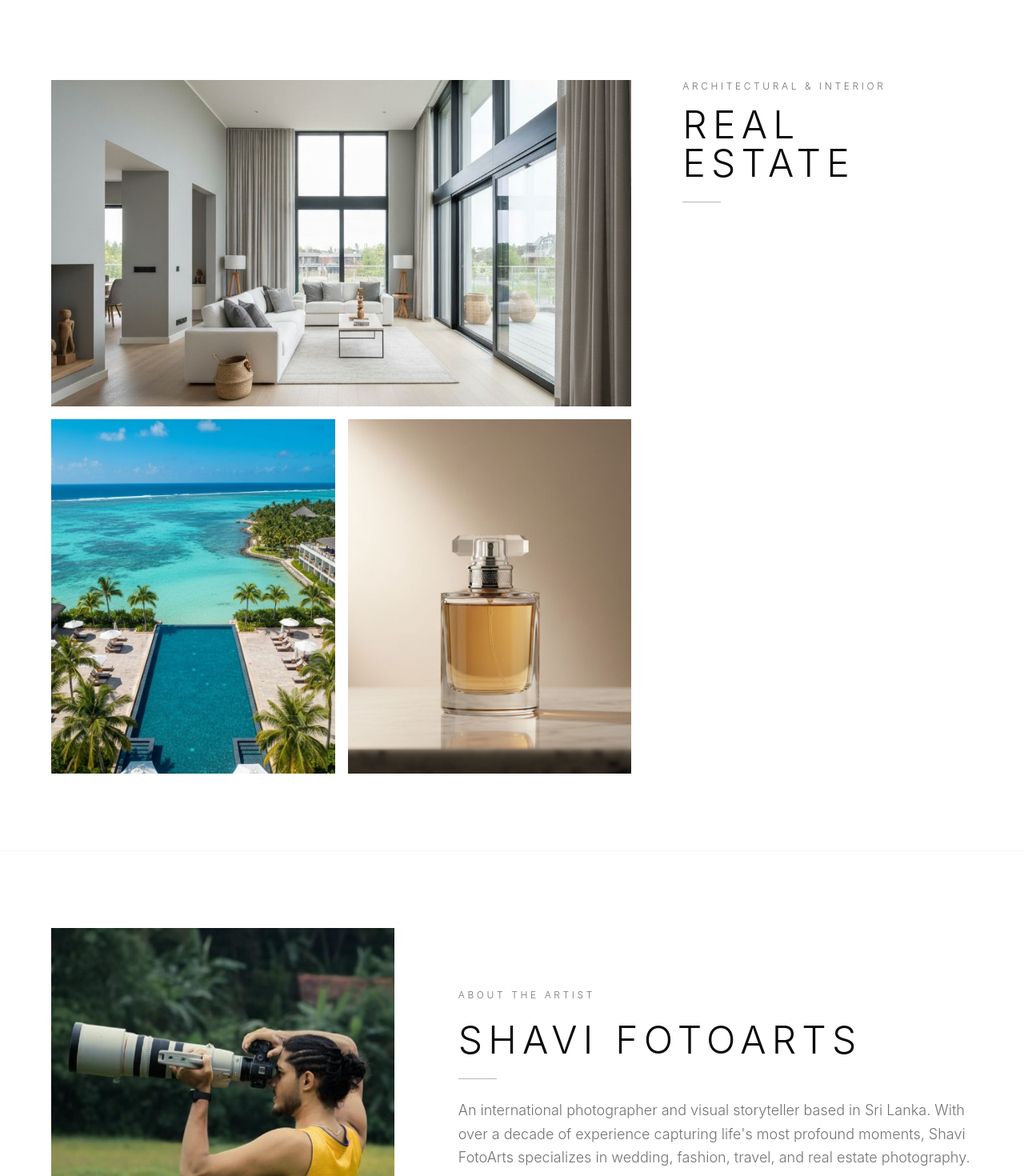
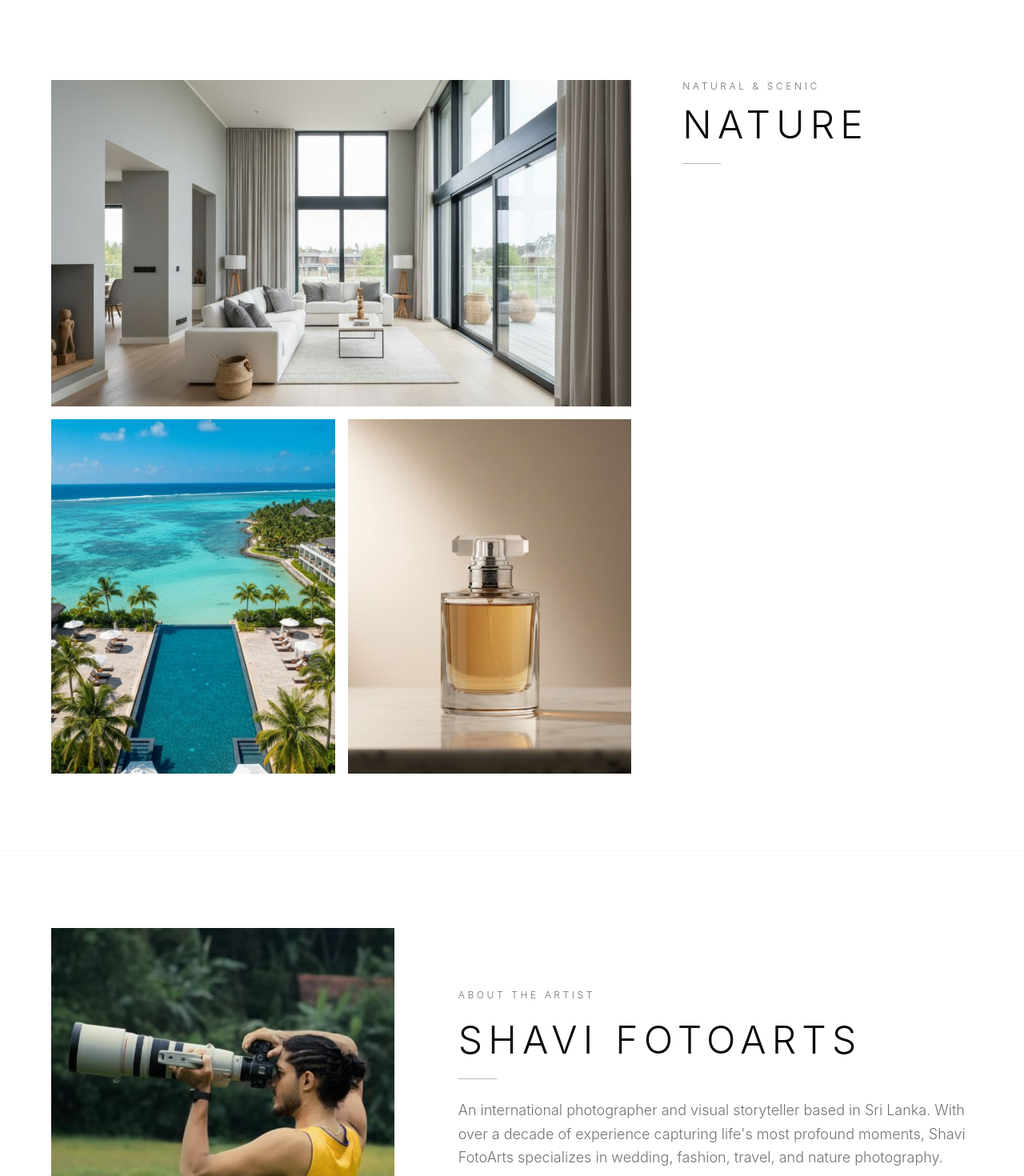
Before and after one commit to Isuru-Kottahachchi/Shavi-FotoArts, a Next.js app: page / in a window 1280 px wide. Shown: the part 4020-5490 px from the top of the page at 80% size. Built offline with nearby package versions, Linux system fonts and the light colour scheme.

Commit message:
feat: update photography services descriptions and categories to focus on nature photography

```diff
--- a/app/layout.tsx
+++ b/app/layout.tsx
@@ -19,13 +19,13 @@ const _cormorant = Cormorant_Garamond({
 export const metadata: Metadata = {
   title: 'Shavi FotoArts | International Photographer & Visual Storyteller',
   description:
-    'Professional photography services by Shavi FotoArts. Specializing in wedding, fashion, travel & hotel, and real estate photography. Available in Sri Lanka.',
+    'Professional photography services by Shavi FotoArts. Specializing in wedding, fashion, travel & hotel, and nature photography. Available in Sri Lanka.',
   keywords: [
     'photographer',
     'wedding photography',
     'fashion photography',
     'travel photography',
-    'real estate photography',
+    'nature photography',
     'Sri Lanka photographer',
     'Shavi FotoArts',
     'professional photographer',
@@ -40,7 +40,7 @@ export const metadata: Metadata = {
     siteName: 'Shavi FotoArts',
     title: 'Shavi FotoArts | International Photographer & Visual Storyteller',
     description:
-      'Professional photography services specializing in wedding, fashion, travel, and real estate photography. Available in Sri Lanka.',
+      'Professional photography services specializing in wedding, fashion, travel, and nature photography. Available in Sri Lanka.',
     images: [
       {
         url: '/images/portfolio-2.jpg',
@@ -54,7 +54,7 @@ export const metadata: Metadata = {
     card: 'summary_large_image',
     title: 'Shavi FotoArts | International Photographer',
     description:
-      'Professional photography services specializing in wedding, fashion, travel, and real estate photography. Available in Sri Lanka.',
+      'Professional photography services specializing in wedding, fashion, travel, and nature photography. Available in Sri Lanka.',
     images: ['/images/portfolio-2.jpg'],
   },
   robots: {
--- a/app/page.tsx
+++ b/app/page.tsx
@@ -11,7 +11,7 @@ const jsonLd = {
   "@type": "ProfessionalService",
   name: "Shavi FotoArts",
   description:
-    "Professional photography services specializing in wedding, fashion, travel & hotel, and real estate photography.",
+    "Professional photography services specializing in wedding, fashion, travel & hotel, and nature photography.",
   url: "https://shavifotoarts.com",
   image: "/images/portfolio-2.jpg",
   address: {
--- a/app/portfolio/page.tsx
+++ b/app/portfolio/page.tsx
@@ -7,7 +7,7 @@ import { portfolioCategories } from "@/lib/portfolio-data"
 export const metadata = {
   title: "Portfolio | Shavi FotoArts",
   description:
-    "Browse the full portfolio of Shavi FotoArts — wedding, fashion, travel & hotel, and real estate photography.",
+    "Browse the full portfolio of Shavi FotoArts — wedding, fashion, travel & hotel, and nature photography.",
 }
 
 export default function PortfolioPage() {
--- a/components/about-section.tsx
+++ b/components/about-section.tsx
@@ -32,7 +32,7 @@ export function AboutSection() {
           <p className="text-base md:text-lg leading-relaxed text-muted-foreground font-light">
             An international photographer and visual storyteller based in Sri Lanka. With over a decade of experience capturing
             life&apos;s most profound moments, Shavi FotoArts specializes in
-            wedding, fashion, travel, and real estate photography.
+            wedding, fashion, travel, and nature photography.
           </p>
           <p className="text-base md:text-lg leading-relaxed text-muted-foreground font-light">
             Every frame tells a story. From the intimate emotions of a
--- a/components/site-header.tsx
+++ b/components/site-header.tsx
@@ -9,7 +9,7 @@ const workCategories = [
   { label: "Travel & Hotel", href: "/portfolio/travel-hotel" },
   { label: "Wedding", href: "/portfolio/wedding" },
   { label: "Fashion & Product", href: "/portfolio/fashion-product" },
-  { label: "Real Estate", href: "/portfolio/real-estate" },
+  { label: "Nature", href: "/portfolio/nature" },
 ]
 
 const navLinks = [
--- a/lib/portfolio-data.ts
+++ b/lib/portfolio-data.ts
@@ -86,12 +86,12 @@ export const portfolioCategories: PortfolioCategory[] = [
     ],
   },
   {
-    id: "real-estate",
-    title: "Real Estate",
-    subtitle: "Architectural & Interior",
+    id: "nature",
+    title: "Nature",
+    subtitle: "Natural & Scenic",
     cover: "/images/portfolio-7.jpg",
     description:
-      "Architectural and interior imagery that sells spaces — showcasing design, light, and atmosphere to attract the right audience.",
+      "Capturing the beauty of the natural world — from sweeping landscapes to intimate wildlife moments that tell a story of place and environment.",
     reverse: true,
     images: [
       {
```
